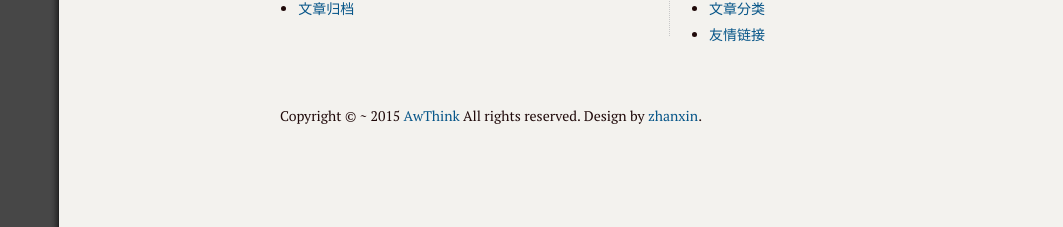
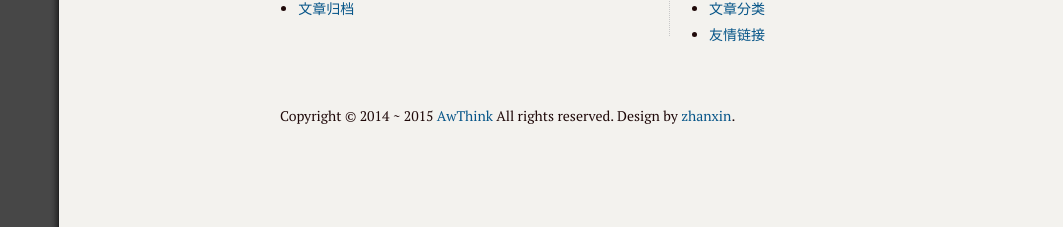
Before and after one commit to ATio/Read, a Jekyll site: the page built from index.html, in a window 1280 px wide. Shown: the part 673-900 px from the top of the page, without its empty margins (0-1063 px from the left). Built offline with Jekyll 4.4.1, drawn with Linux system fonts in a browser that asks for light colours; the list of posts is cut into pages by our own code; comment, search, counter and statistics services are not loaded.

Commit message:
rebuild,151220 commit

```diff
--- a/_layouts/default.html
+++ b/_layouts/default.html
@@ -52,7 +52,7 @@
     {{ content }}
 
 <footer class="lotus-footer">
-	<p>Copyright &copy; {{ first_post.date | date: "%Y" }} ~ {{ site.time | date: "%Y" }} <a href="http://awthink.net/">AwThink</a> All rights reserved. Design by <a href="http://www.zhanxin.info" target="_blank">zhanxin</a>.<script src="http://s95.cnzz.com/z_stat.php?id=1254548725&web_id=1254548725" language="JavaScript"></script></p>
+	<p>Copyright &copy; 2014 ~ {{ site.time | date: "%Y" }} <a href="http://awthink.net/">AwThink</a> All rights reserved. Design by <a href="http://www.zhanxin.info" target="_blank">zhanxin</a>.<script src="http://s95.cnzz.com/z_stat.php?id=1254548725&web_id=1254548725" language="JavaScript"></script></p>
 </footer>
 <script src="{{ site.url }}/static/js/jquery.scrollTo.js" type="text/javascript"></script>
 <script src="{{ site.url }}/static/js/iLotus.js" type="text/javascript"></script>
```
